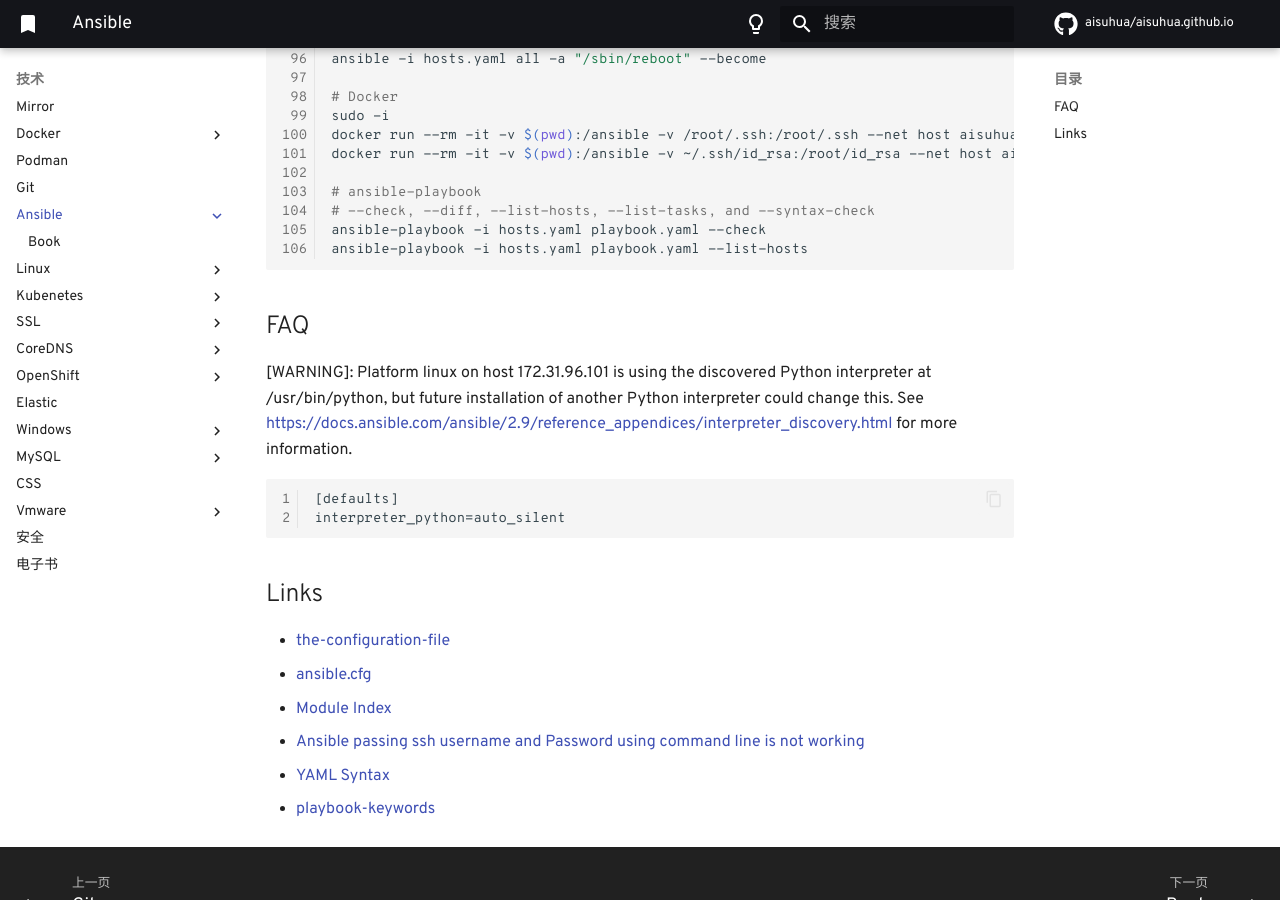
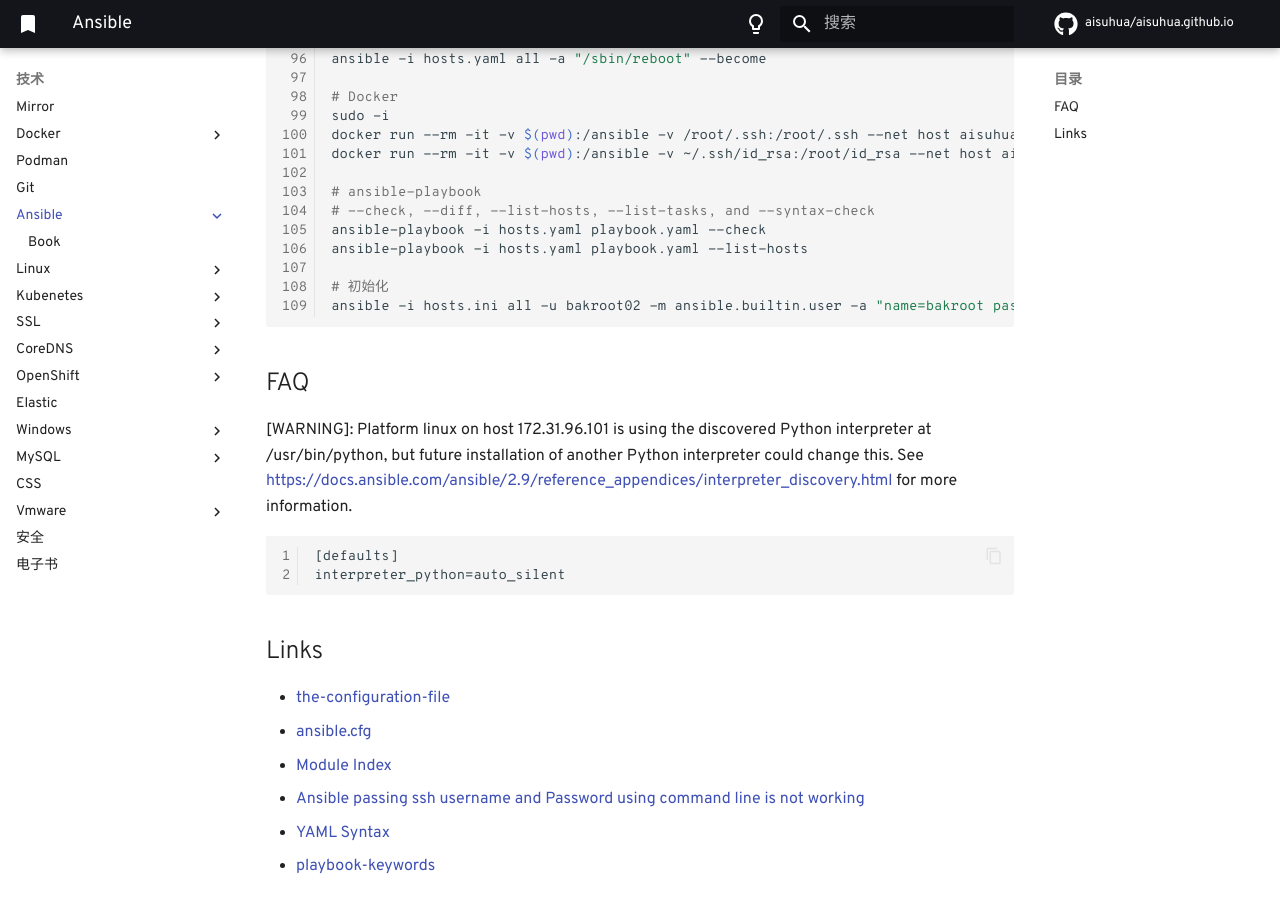
Before and after one commit to aisuhua/aisuhua.github.io, an MkDocs documentation site: the page built from docs/ansible/index.md, in a window 1280 px wide and 900 px high, scrolled down 1996 px. Built offline with MkDocs 1.6.1 and Material for MkDocs 9.7.7, drawn with Linux system fonts in a browser that asks for light colours; comment, search, counter and statistics services are not loaded.

Commit message:
journalctl.md mkdocs.yml

````diff
--- a/docs/ansible/index.md
+++ b/docs/ansible/index.md
@@ -108,6 +108,9 @@
 ansible-playbook -i hosts.yaml playbook.yaml --check
 ansible-playbook -i hosts.yaml playbook.yaml --list-hosts
 
+# 初始化
+ansible -i hosts.ini all -u bakroot02 -m ansible.builtin.user -a "name=bakroot password=$6$kfXHRmIDzDPEC$HgzfBpQUstszxC/V9Zz7Yyx1QCyLlpBmxwX1d9PS7leaa8npGNHM5lSpscmYK7NxCTugBu/YO..HGjjOR1.s10 state=present" --ask-pass --become
+
 ```
 
 ## FAQ
````
